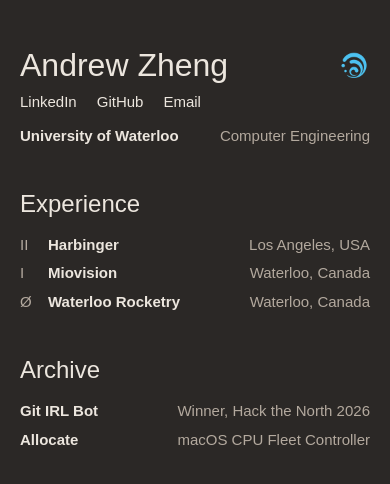
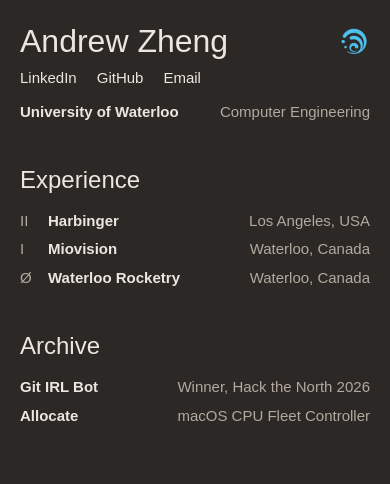
Before and after one commit to awzheng/me, a Next.js app: page / in a window 390 px wide. Shown: the top 484 px of the page. Built offline with nearby package versions, Linux system fonts and the light colour scheme; a web font is replaced by a local one.

Commit message:
change vertical margin on mobile

```diff
--- a/app/globals.css
+++ b/app/globals.css
@@ -43,7 +43,7 @@
 .wrap {
   max-width: 640px;
   margin: 0 auto;
-  padding: 3rem var(--gutter) 6rem;
+  padding: clamp(1.5rem, 6vw, 3rem) var(--gutter) clamp(1.5rem, 8vw, 6rem);
 }
 
 a { color: inherit; text-decoration: none; }
```
